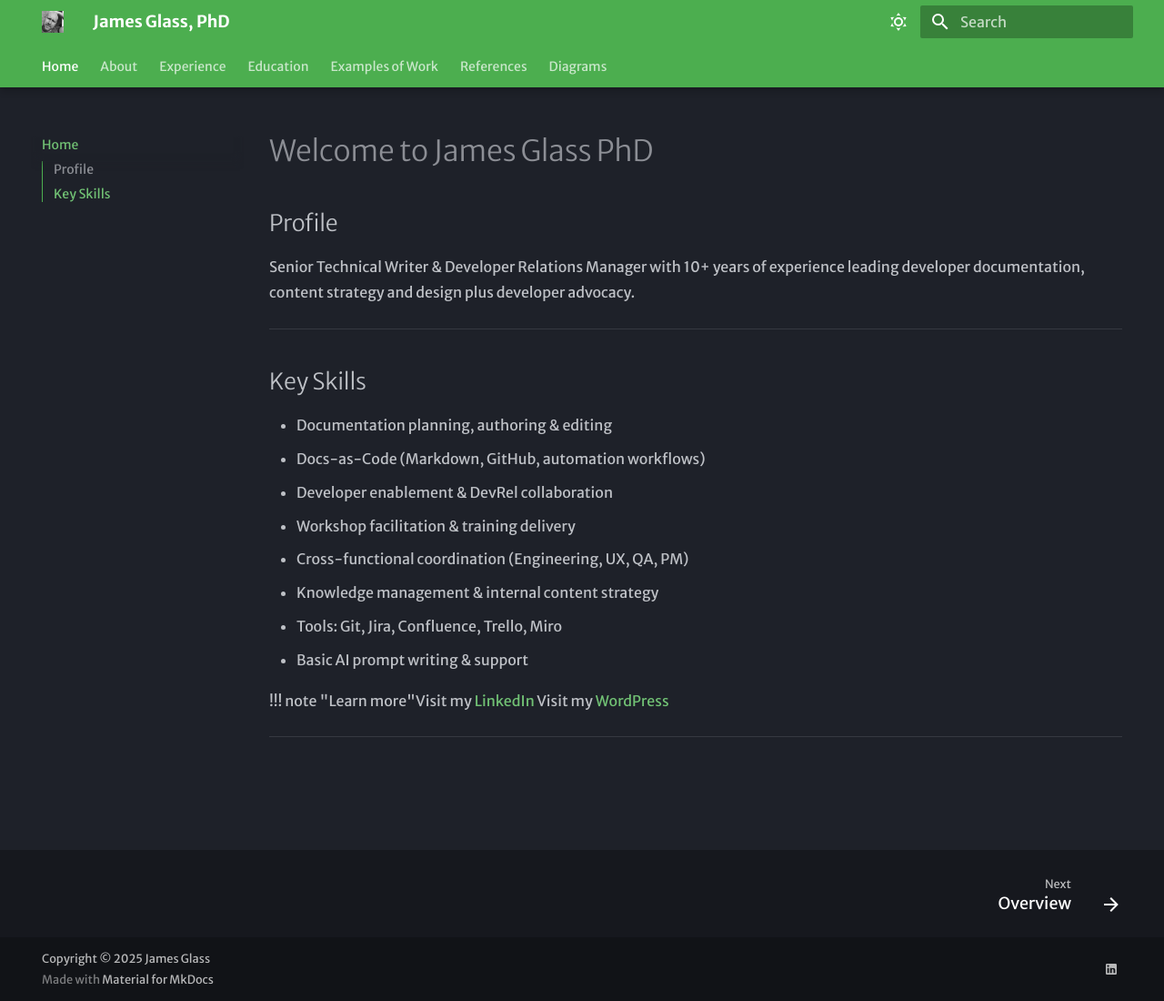
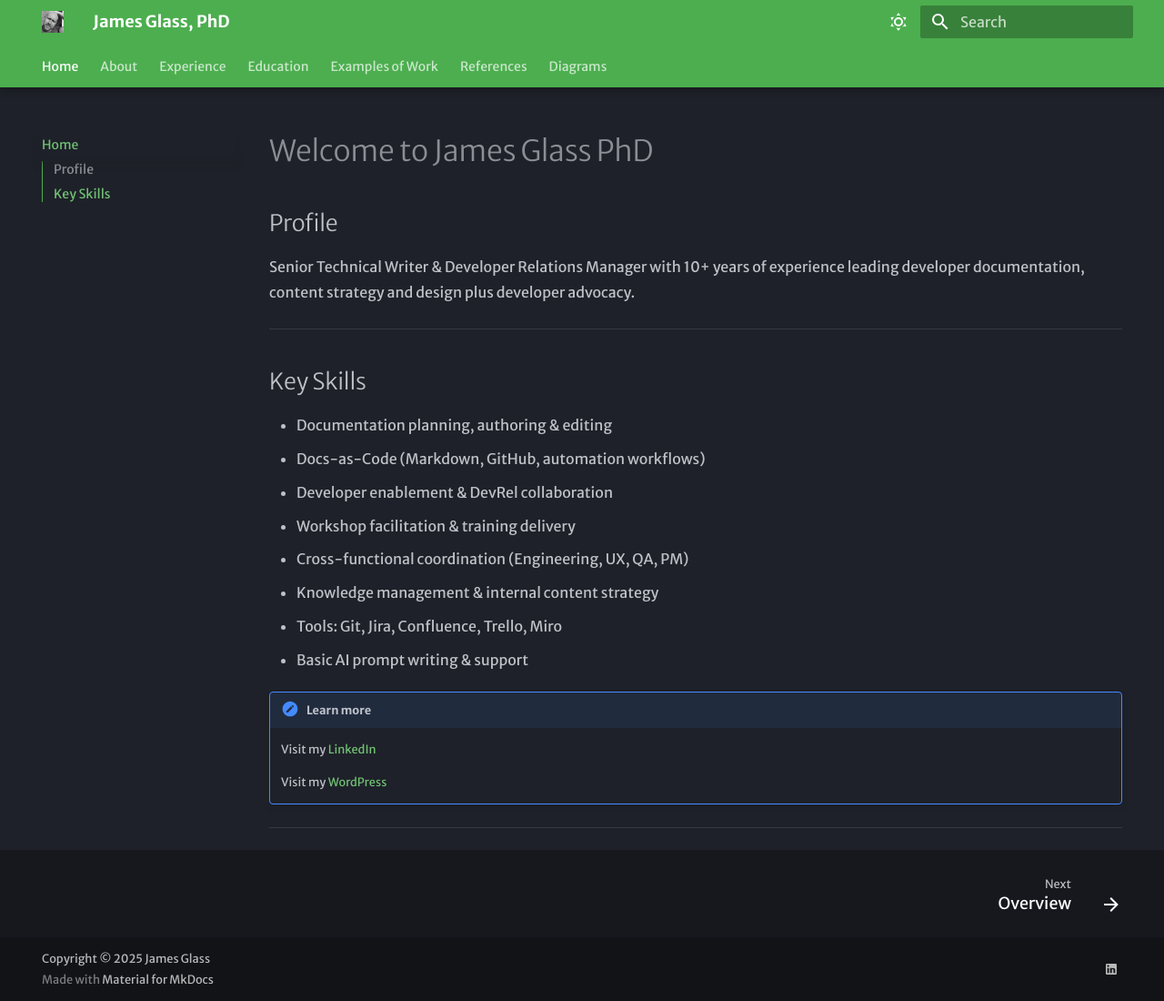
Before and after one commit to james-glass1999/MKDocs-James-Glass-PhD, an MkDocs documentation site: the page built from docs/index.md, in a window 1280 px wide and 1100 px high. Shown: the whole window at 91% size. Built offline with MkDocs 1.6.1 and Material for MkDocs 9.7.7, drawn with Linux system fonts in a browser that asks for light colours.

Commit message:
added adonition to index

```diff
--- a/docs/index.md
+++ b/docs/index.md
@@ -16,7 +16,9 @@ Senior Technical Writer & Developer Relations Manager with 10+ years of experien
 - Basic AI prompt writing & support
 
 
-!!! note "Learn more"Visit my [LinkedIn](https://www.linkedin.com/in/james-glass-phd-206b7b3/) Visit my [WordPress](https://thewritingtimesblog.wordpress.com)
+!!! note "Learn more"
 
+    Visit my [LinkedIn](https://www.linkedin.com/in/james-glass-phd-206b7b3/)
 
+    Visit my [WordPress](https://thewritingtimesblog.wordpress.com)
 ---
```
